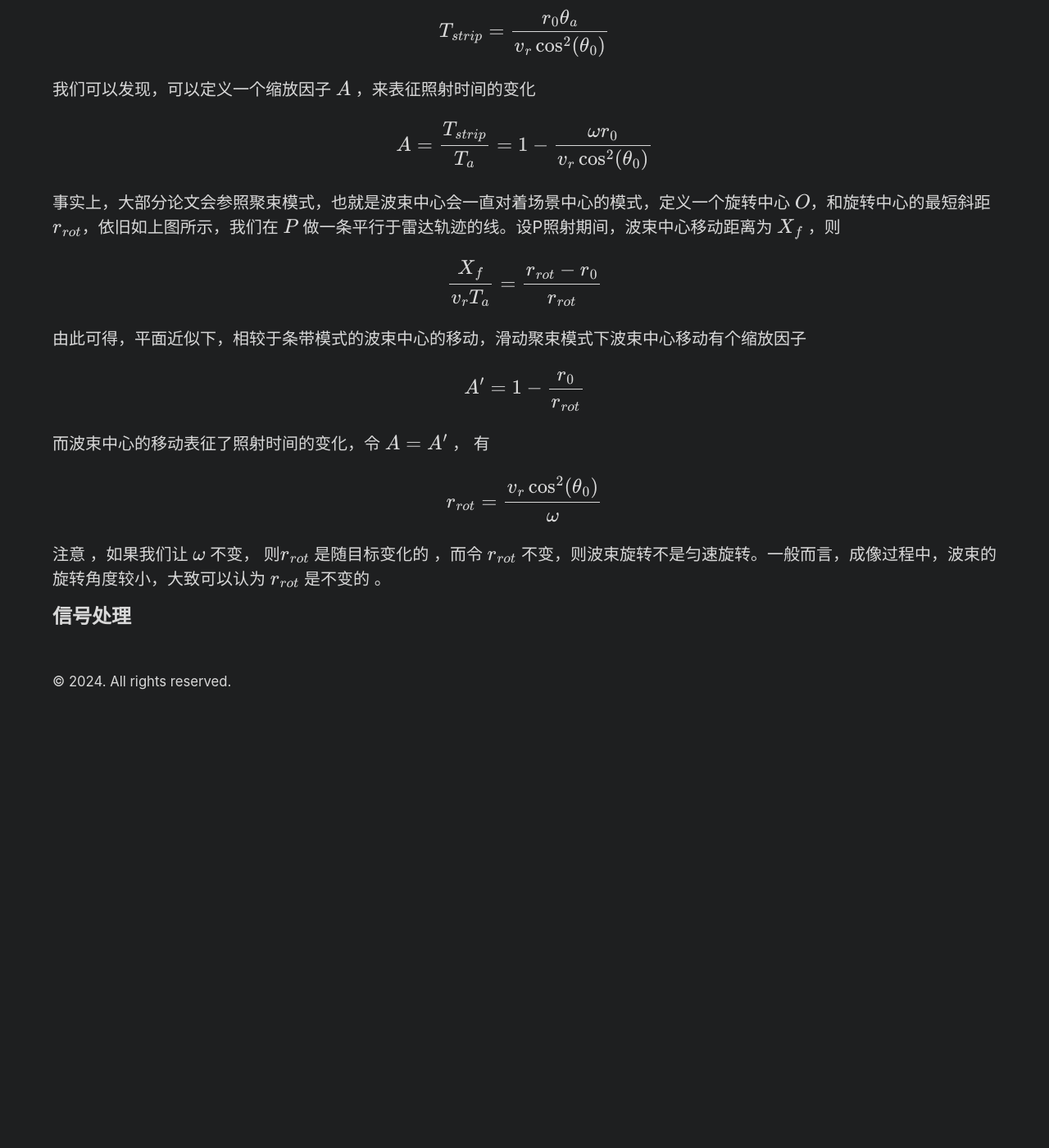
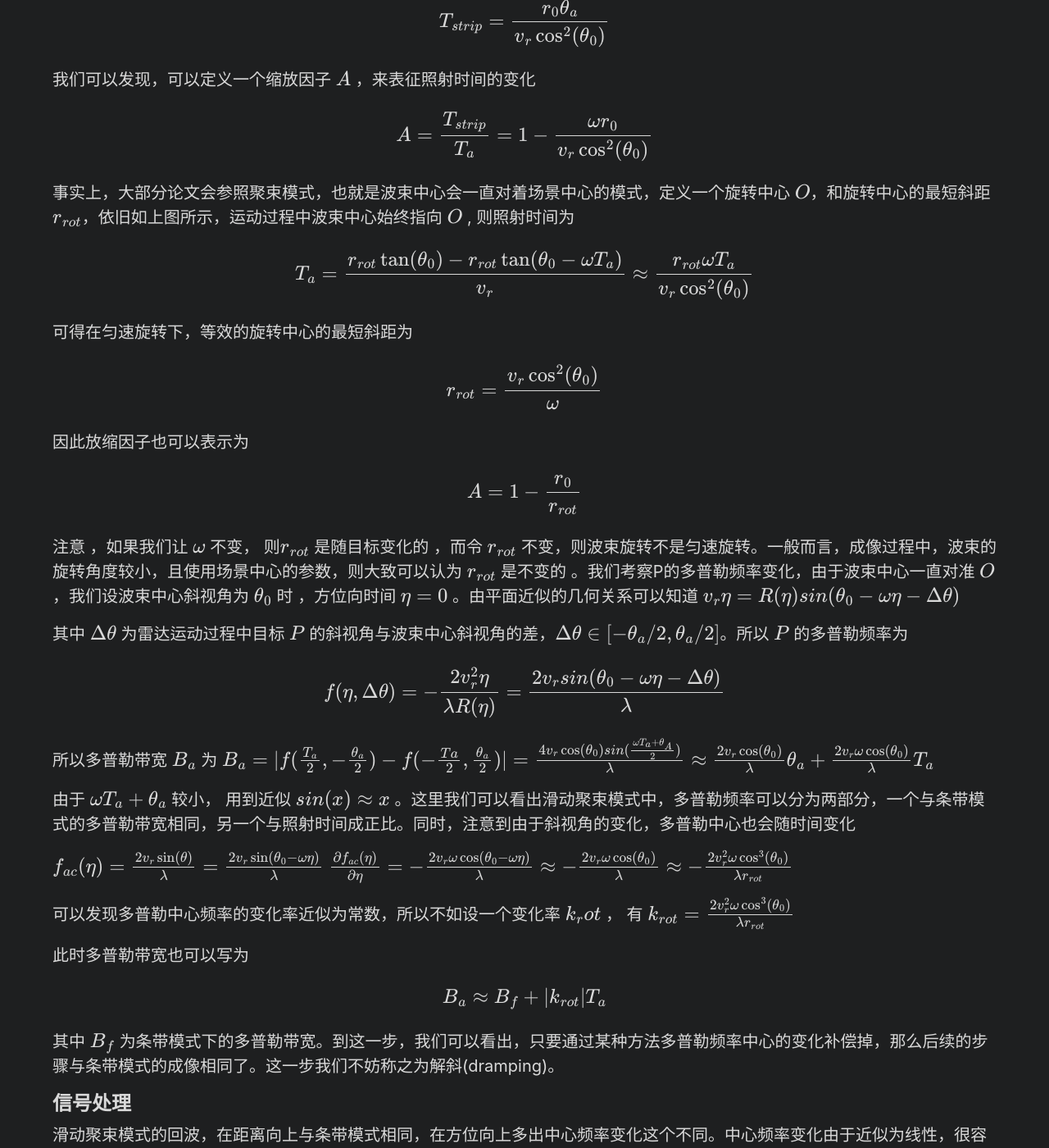
Before and after one commit to wugfh/wugfh.github.io, a Jekyll site: the page built from radar_math/radar_sys/image_sys/slide_spotlight.md, in a window 1280 px wide and 1400 px high, scrolled down 1392 px. Shown: the whole window at 82% size. Built offline with Jekyll 4.4.1, drawn with Linux system fonts in a browser that asks for light colours; formulas are drawn with MathJax 3; comment, search, counter and statistics services are not loaded; before the commit the page ends 2285 px from its top, so only the background shows below that; some of the changed text lies outside the part shown.

Commit message:
update slide spot

```diff
--- a/radar_math/radar_sys/image_sys/slide_spotlight.md
+++ b/radar_math/radar_sys/image_sys/slide_spotlight.md
@@ -50,19 +50,43 @@ $$T_{strip} = \frac{r_0 \theta_a}{v_r \cos^2(\theta_0)}$$
 
 $$A = \frac{T_{strip}}{T_a} = 1 - \frac{\omega r_0}{v_r \cos^2(\theta_0)}$$
 
-事实上，大部分论文会参照聚束模式，也就是波束中心会一直对着场景中心的模式，定义一个旋转中心 $O$，和旋转中心的最短斜距 $r_{rot}$，依旧如上图所示，我们在 $P$ 做一条平行于雷达轨迹的线。设P照射期间，波束中心移动距离为 $X_f$ ，则
+事实上，大部分论文会参照聚束模式，也就是波束中心会一直对着场景中心的模式，定义一个旋转中心 $O$，和旋转中心的最短斜距 $r_{rot}$，依旧如上图所示，运动过程中波束中心始终指向 $O$ , 则照射时间为
 
-$$\frac{X_f}{v_r T_a} = \frac{r_{rot}-r_0}{r_{rot}}$$
+$$T_a = \frac{r_{rot} \tan(\theta_0) - r_{rot} \tan(\theta_0 - \omega T_a)}{v_r} \approx \frac{r_{rot} \omega T_a}{v_r \cos^2(\theta_0)}$$
 
-由此可得，平面近似下，相较于条带模式的波束中心的移动，滑动聚束模式下波束中心移动有个缩放因子
-
-$$A^\prime = 1 - \frac{r_0}{r_{rot}}$$
-
-而波束中心的移动表征了照射时间的变化，令 $A = A^\prime$ ， 有
+可得在匀速旋转下，等效的旋转中心的最短斜距为
 
 $$r_{rot} = \frac{v_r \cos^2(\theta_0)}{\omega}$$
 
-注意 ，如果我们让 $\omega$ 不变， 则$r_{rot}$ 是随目标变化的 ，而令 $r_{rot}$ 不变，则波束旋转不是匀速旋转。一般而言，成像过程中，波束的旋转角度较小，大致可以认为 $r_{rot}$ 是不变的 。
+因此放缩因子也可以表示为
 
+$$A = 1 - \frac{r_0}{r_{rot}}$$
+
+注意 ，如果我们让 $\omega$ 不变， 则$r_{rot}$ 是随目标变化的 ，而令 $r_{rot}$ 不变，则波束旋转不是匀速旋转。一般而言，成像过程中，波束的旋转角度较小，且使用场景中心的参数，则大致可以认为 $r_{rot}$ 是不变的 。我们考察P的多普勒频率变化，由于波束中心一直对准 $O$ ，我们设波束中心斜视角为  $\theta_0$  时 ，方位向时间 $\eta = 0$ 。由平面近似的几何关系可以知道
+$$v_r \eta = R(\eta) sin(\theta_0 - \omega \eta - \Delta \theta)$$
+
+其中 $\Delta \theta$ 为雷达运动过程中目标 $P$ 的斜视角与波束中心斜视角的差，$\Delta \theta \in [-\theta_a/2, \theta_a/2]$。所以 $P$ 的多普勒频率为
+
+$$f(\eta,\Delta \theta) = -\frac{2v_r^2 \eta}{\lambda R(\eta)} = \frac{2 v_r sin(\theta_0 - \omega \eta - \Delta \theta)}{\lambda}$$
+
+所以多普勒带宽 $B_a$ 为
+$$B_a = |f(\frac{T_a}{2},-\frac{\theta_a}{2}) - f(-\frac{Ta}{2}, \frac{\theta_a}{2})| = \frac{4v_r\cos(\theta_0)sin(\frac{\omega T_a+ \theta_A}{2})}{\lambda} \approx \frac{2v_r\cos(\theta_0)}{\lambda}\theta_a + \frac{2 v_r \omega \cos(\theta_0)}{\lambda} T_a$$
+
+由于 $\omega T_a + \theta_a$ 较小， 用到近似 $sin(x) \approx x$ 。这里我们可以看出滑动聚束模式中，多普勒频率可以分为两部分，一个与条带模式的多普勒带宽相同，另一个与照射时间成正比。同时，注意到由于斜视角的变化，多普勒中心也会随时间变化
+
+$$f_{ac}(\eta) = \frac{2v_r\sin(\theta)}{\lambda} = \frac{2v_r\sin(\theta_0 - \omega \eta)}{\lambda}$$
+$$\frac{\partial f_{ac}(\eta)}{\partial \eta} = -\frac{2v_r \omega \cos(\theta_0 - \omega \eta)}{\lambda} \approx  -\frac{2v_r \omega \cos(\theta_0)}{\lambda} \approx -\frac{2v_r^2 \omega \cos^3(\theta_0)}{\lambda r_{rot}} $$
+
+可以发现多普勒中心频率的变化率近似为常数，所以不如设一个变化率 $k_rot$ ， 有
+$$k_{rot} = \frac{2v_r^2 \omega \cos^3(\theta_0)}{\lambda r_{rot}}$$
+
+此时多普勒带宽也可以写为
+
+$$B_{a} \approx B_f + |k_{rot}| T_a$$
+
+其中 $B_f$ 为条带模式下的多普勒带宽。到这一步，我们可以看出，只要通过某种方法多普勒频率中心的变化补偿掉，那么后续的步骤与条带模式的成像相同了。这一步我们不妨称之为解斜(dramping)。
 
 ## 信号处理
+滑动聚束模式的回波，在距离向上与条带模式相同，在方位向上多出中心频率变化这个不同。中心频率变化由于近似为线性，很容易去除，所以如果 $PRF$ 大于滑动聚束模式的多普勒带宽，便只是多出一个解斜的预处理操作。但是，实际成像过程中，$PRF$ 是小于滑动聚束模式的多普勒带宽，这让处理的操作变得困难。需要注意的是，虽然总的多普勒带宽，即 $B_{a} \approx B_f + |k_{rot}| T_a > PRF$ ，但固定时间，可能的多普勒带宽依旧与条带模式相同 ，即 $B_{a}(\eta) \approx  B_f < PRF$ ，所以没有引起方位向的混叠，只是存在折叠现象。 其实这个困难在聚束模式中也存在，考虑到滑动聚束模式存在虚拟旋转中心，所以可以参考聚束模式的算法。
+
+### two steps focus
```
Also changed, not shown: other parts of radar_math/radar_sys/image_sys/slide_spotlight.md (+2 -2 lines).
